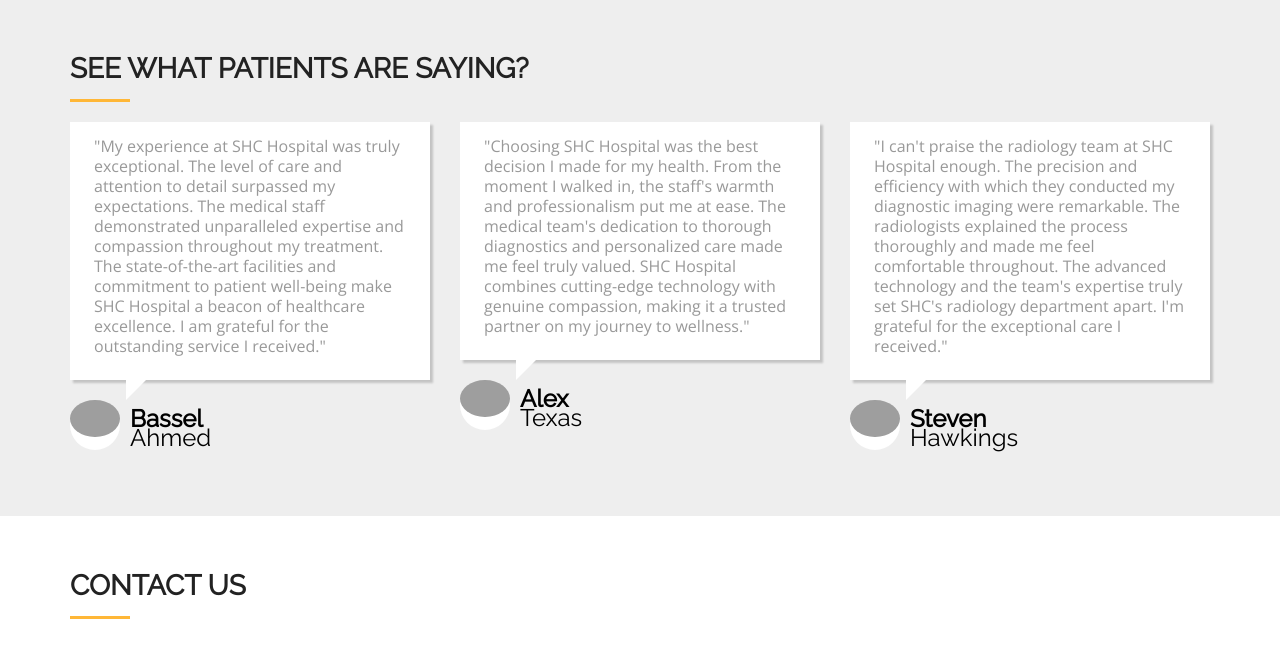
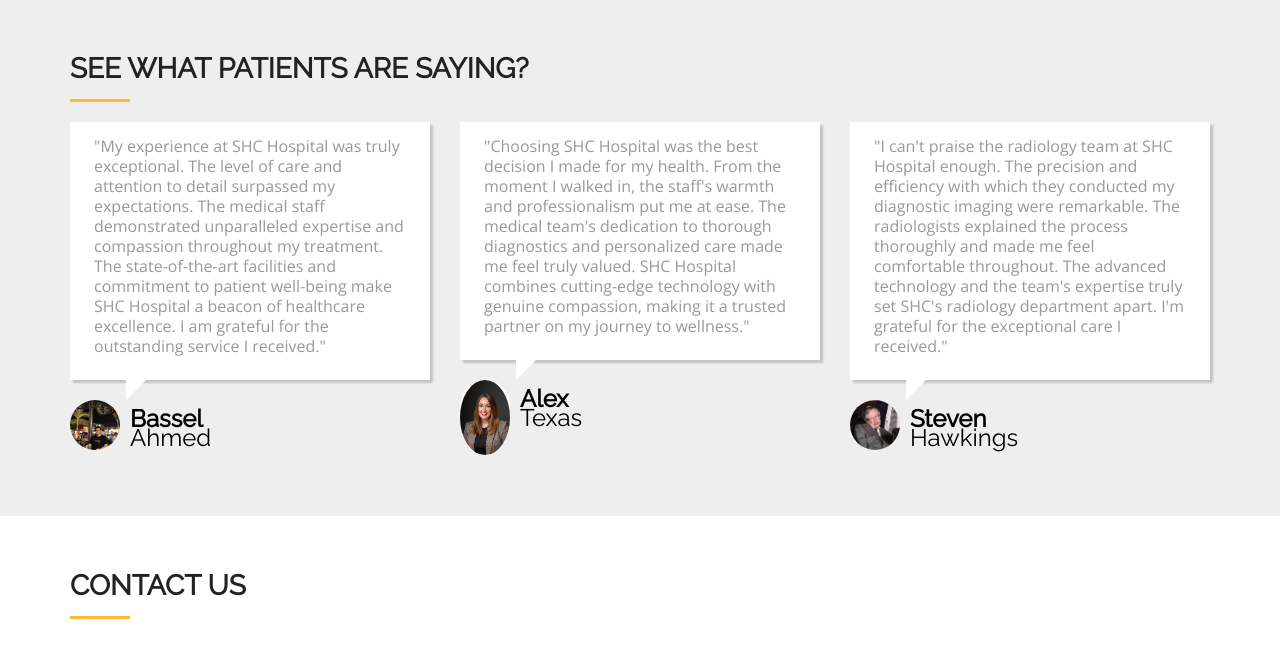
Before and after one commit to bassel-hammad/HCIS-Front-End, a Flask app: page / in a window 1280 px wide. Shown: the part 1984-2638 px from the top of the page. Run offline with Flask 3, Linux system fonts and the light colour scheme; some libraries are stand-ins or nearby versions; some web fonts are replaced; grey boxes are pictures that could not be loaded.

Commit message:
photos#2

```diff
--- a/templates/index.html
+++ b/templates/index.html
@@ -206,7 +206,7 @@
           </div>
           <div class="testi-info">
             <!-- User Image -->
-            <a href="#"><img src="{{ url_for('static', filename='image/thumb.png') }}" alt="" class="img-responsive"></a>
+            <a href="#"><img src="{{ url_for('static', filename='image/bassel.jpeg') }}" alt="" class="img-responsive"></a>
             <!-- User Name -->
             <h3>Bassel<span>Ahmed</span></h3>
           </div>
@@ -218,7 +218,7 @@
           </div>
           <div class="testi-info">
             <!-- User Image -->
-            <a href="#"><img src="{{ url_for('static', filename='image/thumb.png') }}" alt="" class="img-responsive"></a>
+            <a href="#"><img src="{{ url_for('static', filename='image/alex.jpeg') }}" alt="" class="img-responsive"></a>
             <!-- User Name -->
             <h3>Alex<span>Texas</span></h3>
           </div>
@@ -230,7 +230,7 @@
           </div>
           <div class="testi-info">
             <!-- User Image -->
-            <a href="#"><img src="{{ url_for('static', filename='image/thumb.png') }}" alt="" class="img-responsive"></a>
+            <a href="#"><img src="{{ url_for('static', filename='image/steven.jpeg') }}" alt="" class="img-responsive"></a>
             <!-- User Name -->
             <h3>Steven<span>Hawkings</span></h3>
           </div>
```
Also changed, not shown: static/image/alex.jpeg (added), static/image/bassel.jpeg (added), static/image/steven.jpeg (added).
